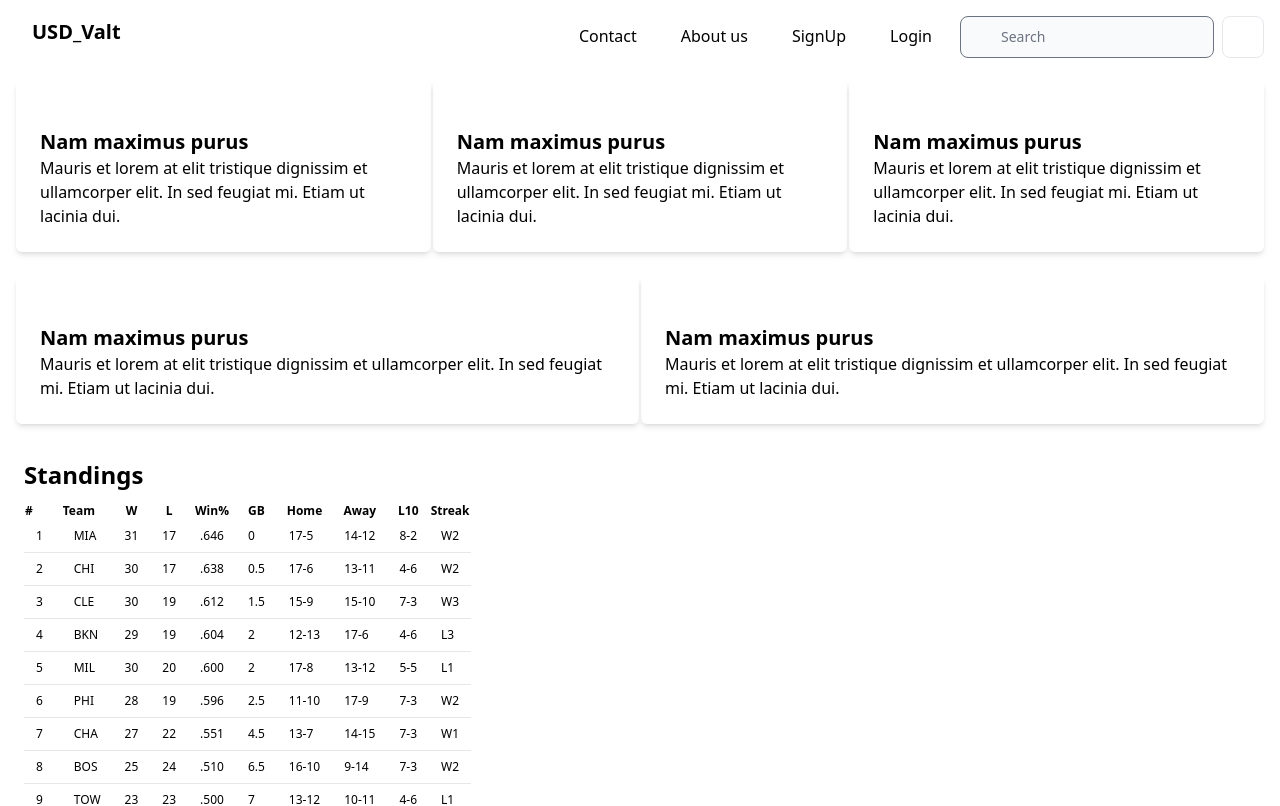
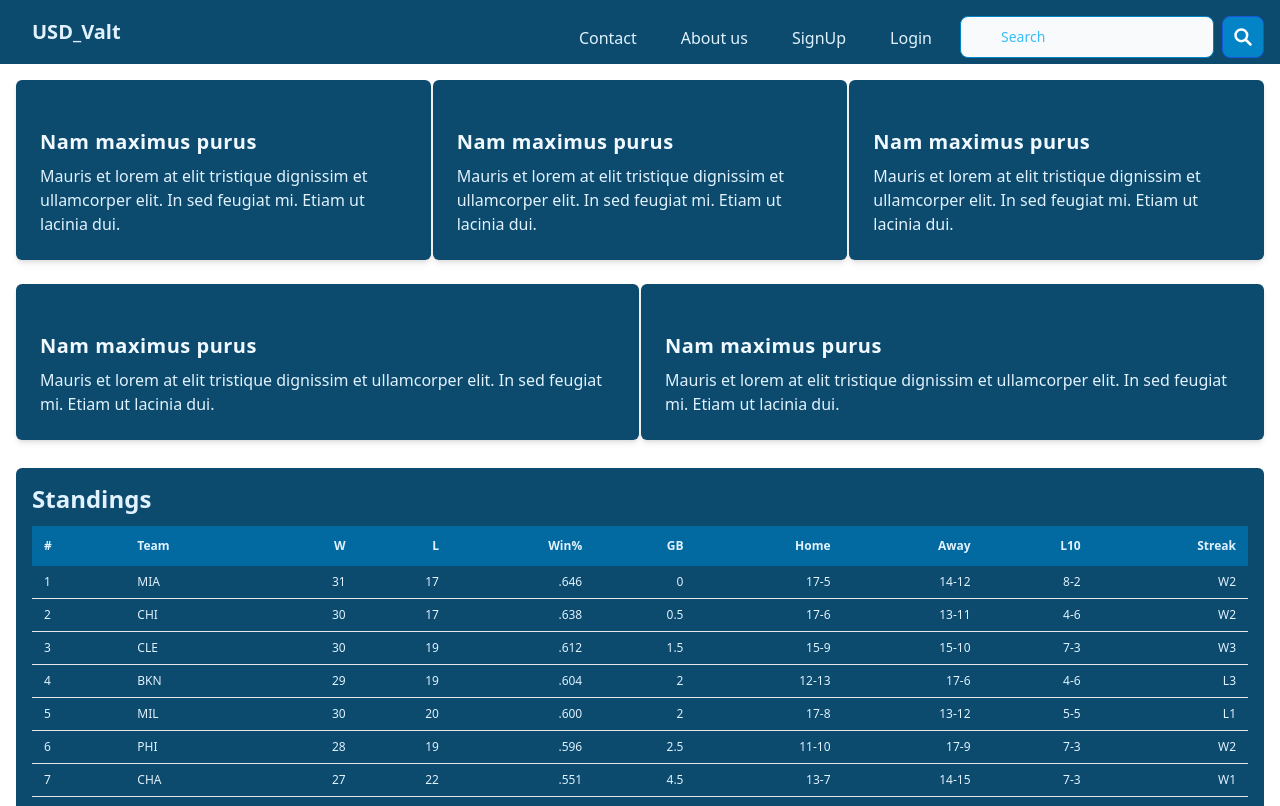
Before and after one commit to usama508/usd_valt, a Next.js app: page / in a window 1280 px wide. Shown: the top 806 px of the page. Built offline with nearby package versions, Linux system fonts and the light colour scheme.

Commit message:
new commit

```diff
--- a/tailwind.config.js
+++ b/tailwind.config.js
@@ -3,7 +3,7 @@ module.exports = {
   content: [
     "./node_modules/flowbite-react/**/*.js",
     "./pages/**/*.{js,ts,jsx,tsx}",
-  "./components/**/*.{js,ts,jsx,tsx}",],
+  "./Components/**/*.{js,ts,jsx,tsx}",],
   theme: {
     extend: {},
   },
```
